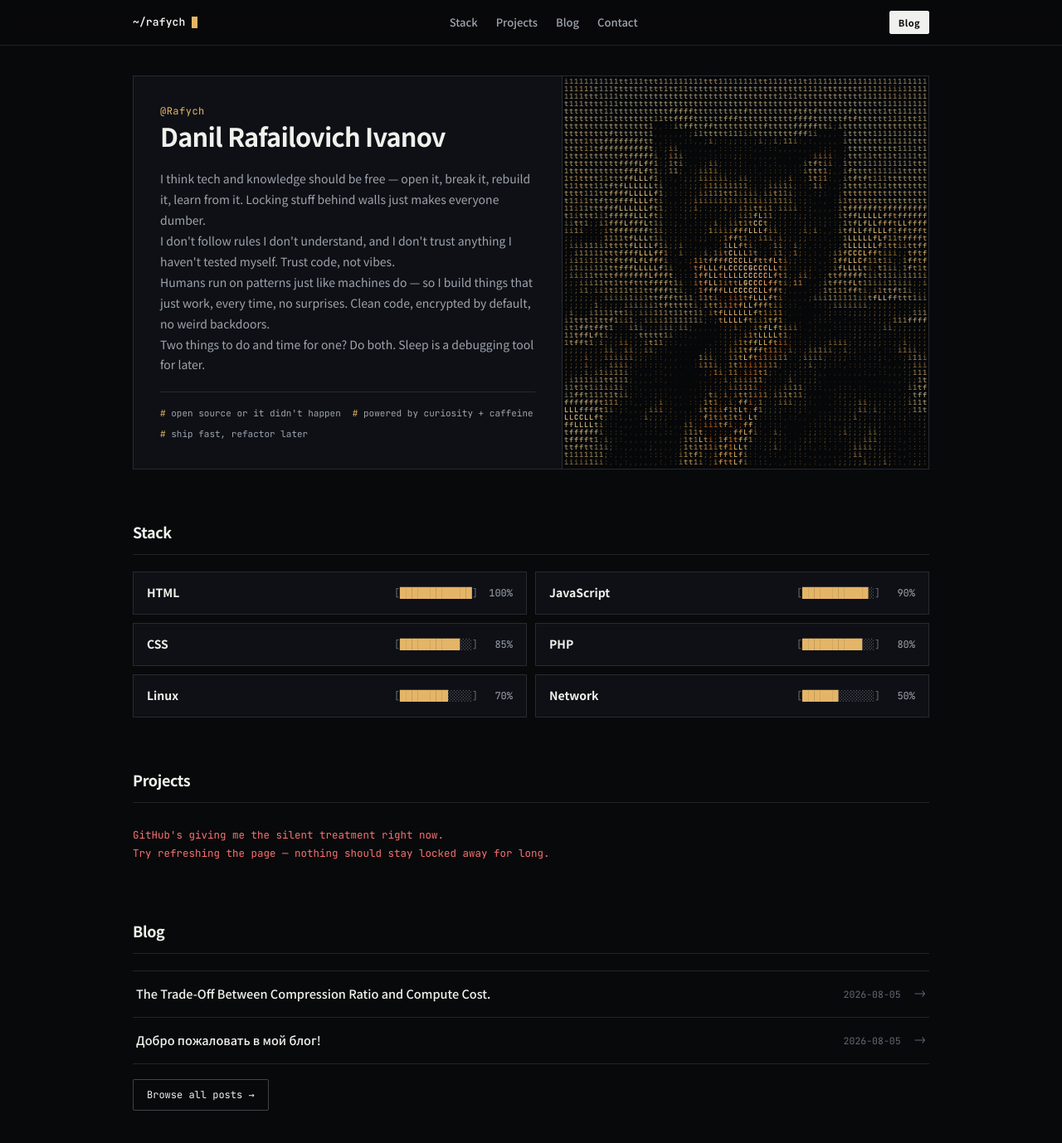
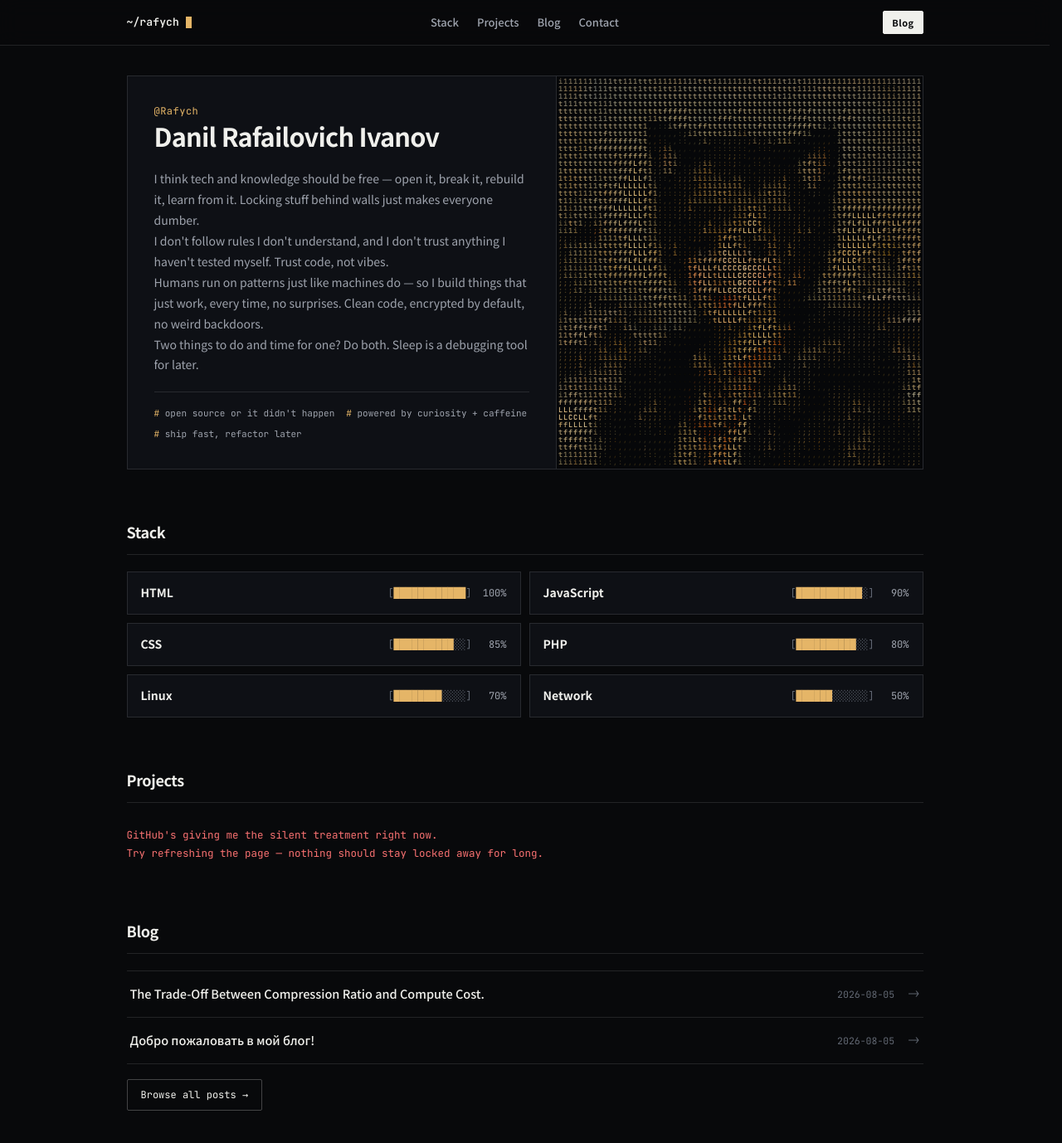
Before and after one commit to Rafych/rafych.github.io, a Jekyll site: the page built from index.html, in a window 1280 px wide and 1400 px high. Shown: the top 1378 px of the window at 83% size. Built offline with Jekyll 4.4.1, drawn with Linux system fonts in a browser that asks for light colours; some web fonts are replaced.

Commit message:
Add files via upload

```diff
--- a/assets/css/design-system.css
+++ b/assets/css/design-system.css
@@ -31,6 +31,8 @@ html {
   scroll-behavior: smooth;
   background: var(--bg);
   -webkit-text-size-adjust: 100%;
+  overflow-y: scroll;
+  scrollbar-gutter: stable;
 }
 
 body {
@@ -97,14 +99,15 @@ input:focus-visible {
 .rf-nav {
   max-width: var(--max-w);
   margin: 0 auto;
-  display: flex;
+  display: grid;
+  grid-template-columns: 1fr auto 1fr;
   align-items: center;
-  justify-content: space-between;
   gap: 16px;
   padding: 13px 20px;
 }
 
 .rf-brand {
+  justify-self: start;
   display: inline-flex;
   align-items: center;
   gap: 8px;
@@ -129,6 +132,7 @@ input:focus-visible {
 }
 
 .rf-nav-links {
+  justify-self: center;
   display: flex;
   align-items: center;
   gap: 22px;
@@ -147,6 +151,7 @@ input:focus-visible {
 }
 
 .rf-nav-controls {
+  justify-self: end;
   display: flex;
   align-items: center;
   gap: 8px;
@@ -190,38 +195,6 @@ input:focus-visible {
   background: var(--accent);
   border-color: var(--accent);
   color: var(--bg);
-}
-
-.rf-menu-toggle {
-  display: none;
-  width: 30px;
-  height: 28px;
-  border: 1px solid var(--line);
-  border-radius: 2px;
-  background: transparent;
-  color: var(--fg);
-  align-items: center;
-  justify-content: center;
-  cursor: pointer;
-}
-
-.rf-mobile-drawer {
-  display: none;
-  border-top: 1px solid var(--line);
-  background: var(--bg);
-  padding: 14px 20px 18px;
-  flex-direction: column;
-  gap: 12px;
-}
-
-.rf-mobile-drawer.is-open {
-  display: flex;
-}
-
-.rf-mobile-drawer-links {
-  display: flex;
-  flex-wrap: wrap;
-  gap: 16px;
 }
 
 .rf-main {
@@ -887,11 +860,15 @@ input:focus-visible {
 }
 
 .rf-404-ascii {
-  font-family: var(--font-mono);
-  font-size: clamp(10px, 2.4vw, 13px);
-  line-height: 1.2;
+  display: inline-block;
+  text-align: left;
+  white-space: pre;
+  font-family: 'JetBrains Mono', ui-monospace, SFMono-Regular, Menlo, Consolas, monospace;
+  font-size: clamp(12px, 3vw, 16px);
+  line-height: 1.18;
   color: var(--accent);
-  margin: 0 0 20px;
+  margin: 0 auto 22px;
+  max-width: 100%;
   overflow-x: auto;
 }
 
@@ -955,11 +932,11 @@ input:focus-visible {
 }
 
 @media (max-width: 720px) {
+  .rf-nav {
+    grid-template-columns: 1fr auto;
+  }
   .rf-nav-links {
     display: none;
-  }
-  .rf-menu-toggle {
-    display: inline-flex;
   }
   .rf-stack-list {
     grid-template-columns: 1fr;
```
